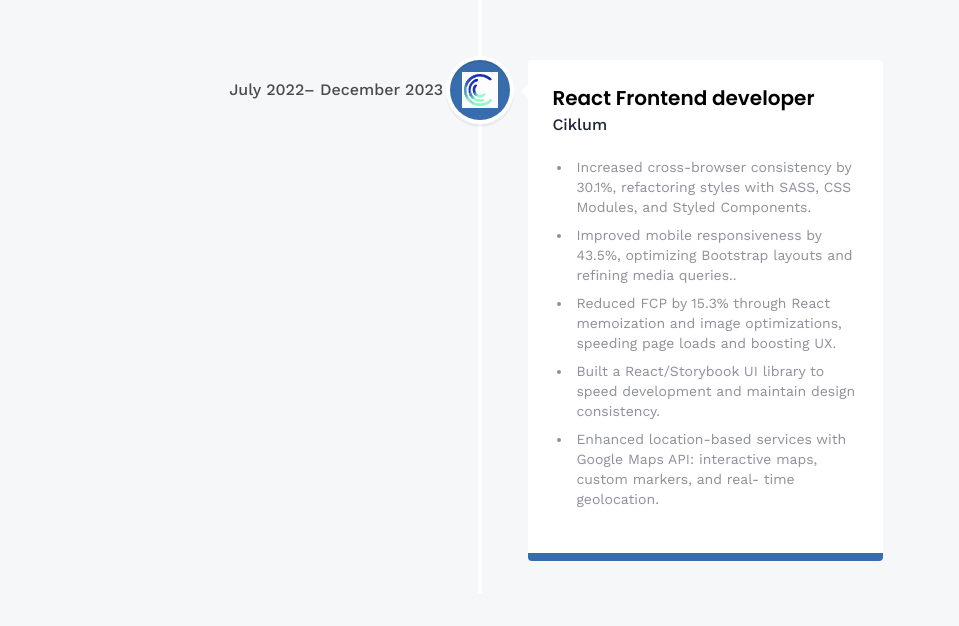
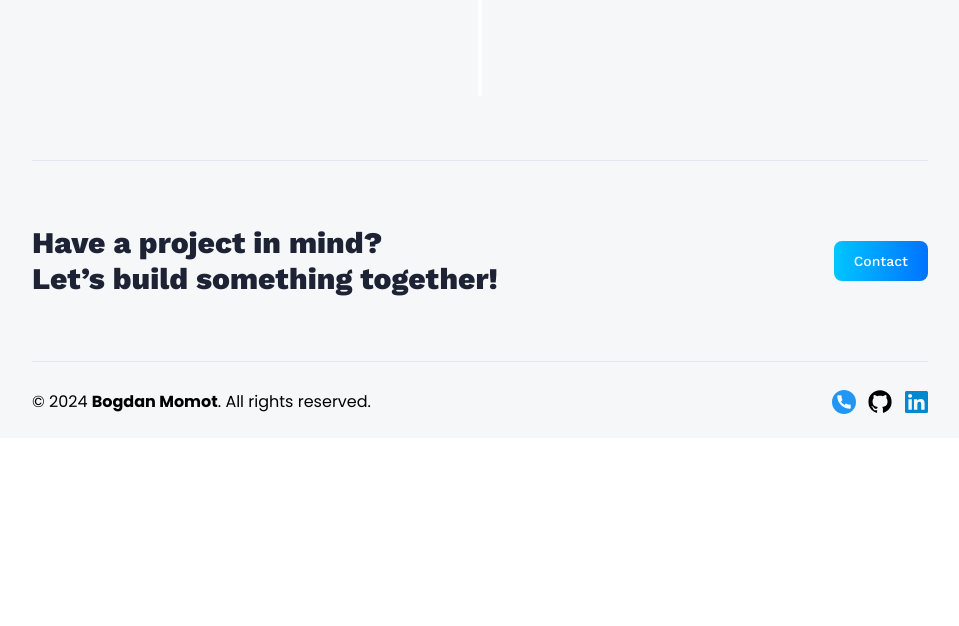
Before and after one commit to All1in/my-3d-portfolio-project, a React (Vite) app: page /about in a window 1280 px wide. Shown: the part 1574-2200 px from the top of the page, without its empty margins (160-1119 px from the left). After the commit the page ends 2012 px from the top, so only its background shows below. Built offline with nearby package versions, Linux system fonts and the light colour scheme; no server answers.

Commit message:
fixing linter errors

```diff
--- a/src/constants/index.js
+++ b/src/constants/index.js
@@ -114,30 +114,18 @@ export const experiences = [
         company_name: "dok.ua",
         icon: dokUa,
         iconBg: "#accbe1",
-        date: "January 2024 - July 2025",
+        date: "August 2024 - PRESENT",
         points: [
             "Reduced page load time by 41.9% by replacing PHP/jQuery with React, enhancing scalability and SEO.",
-            "Lowered API overhead by 37.5% by implementing caching and optimizing Redux-based data fetching.",
+            "Lowered API overhead by 34% by implementing caching and optimizing Redux-based data fetching.",
             "Decreased JavaScript execution time by 35.8%, implementing TypeScript and stricter linting.",
             "Optimized frontend performance by reducing the bundle size from 1.35MB to 412KB, improving load speed by 3.6x with lazy loading",
             "Built a Puppeteer‑ based performance monitoring framework to automate audits and boost team efficiency.",
             "Developed testing infrastructure and integrated unit, snapshot, and E2E tests into CI/CD, boosting coverage to 65%.",
+            "Increased cross-browser consistency by 30.1%, refactoring styles with SASS, CSS Modules, and Styled\n" +
+            "Components."
         ],
-    },
-    {
-        title: "React Frontend developer",
-        company_name: "Ciklum",
-        icon: ciklum,
-        iconBg: "#376dac",
-        date: "July 2022– December 2023",
-        points: [
-            "Increased cross-browser consistency by 30.1%, refactoring styles with SASS, CSS Modules, and Styled Components.",
-            "Improved mobile responsiveness by 43.5%, optimizing Bootstrap layouts and refining media queries..",
-            "Reduced FCP by 15.3% through React memoization and image optimizations, speeding page loads and boosting UX.",
-            "Built a React/Storybook UI library to speed development and maintain design consistency.",
-            "Enhanced location-based services with Google Maps API: interactive maps, custom markers, and real‑ time geolocation."
-        ],
-    },
+    }
 ];
 
 
```
Also changed, not shown: 1 other file (tests, documents, lock files or other folders).
